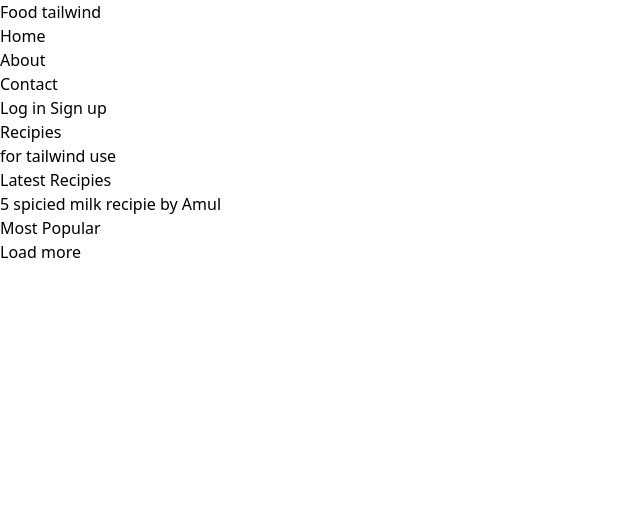
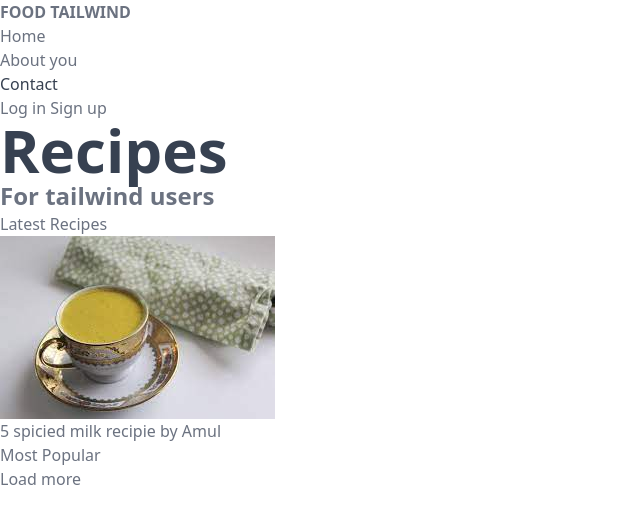
Before and after one commit to iwai-0310/CafeMenuTw, a website: page wind-food/public/index.html in a window 1280 px wide. Shown: the whole page, without its empty margins (0-640 px from the left). Drawn offline with Linux system fonts and the light colour scheme.

Commit message:
adds tailwind font to the the headings

```diff
--- a/wind-food/public/index.html
+++ b/wind-food/public/index.html
@@ -5,12 +5,12 @@
   <title>Document</title>
   <link rel="stylesheet" href="styles.css">
 </head>
-<body>
+<body class="text-gray-500">
     <div><!--Content wrapper-->
       <div>
           <nav>
             <div>
-              <h1>
+              <h1 class="font-bold uppercase">
                 <a href="/">Food tailwind</a>
               </h1>
             </div>
@@ -22,10 +22,10 @@
               </li>
               <li>
                 <a href="#">
-                  <span>About</span>
+                  <span>About you</span>
                 </a>
               </li>
-              <li>
+              <li class="text-gray-700">
                 <a href="#">
                   <span>Contact</span>
                 </a>
@@ -39,16 +39,16 @@
           <a href="#">Sign up</a>
         </div>
         <header>
-          <h2>Recipies</h2>
-          <h3>for tailwind use</h3>
+          <h2 class="text-gray-700 text-6xl font-semibold">Recipes</h2>
+          <h3 class="text-2xl font-semibold">For tailwind users</h3>
         </header>
 
         <div>
-          <h4>Latest Recipies</h4>
+          <h4 class="font-light">Latest Recipes</h4>
           <div>
             <!--cards go here-->
             <div>
-              <img src="" alt="">
+              <img src="img/5SpiciedMilk.jpg" alt="">
               <div>
                 <span>5 spicied milk</span>
                 <span>recipie by Amul</span>
@@ -56,7 +56,7 @@
             </div>
           </div>
 
-          <h4>Most Popular</h4>
+          <h4 class="font-light">Most Popular</h4>
           <div>
             <!--cards go here-->
           </div>
```
Also changed, not shown: wind-food/public/styles.css.
